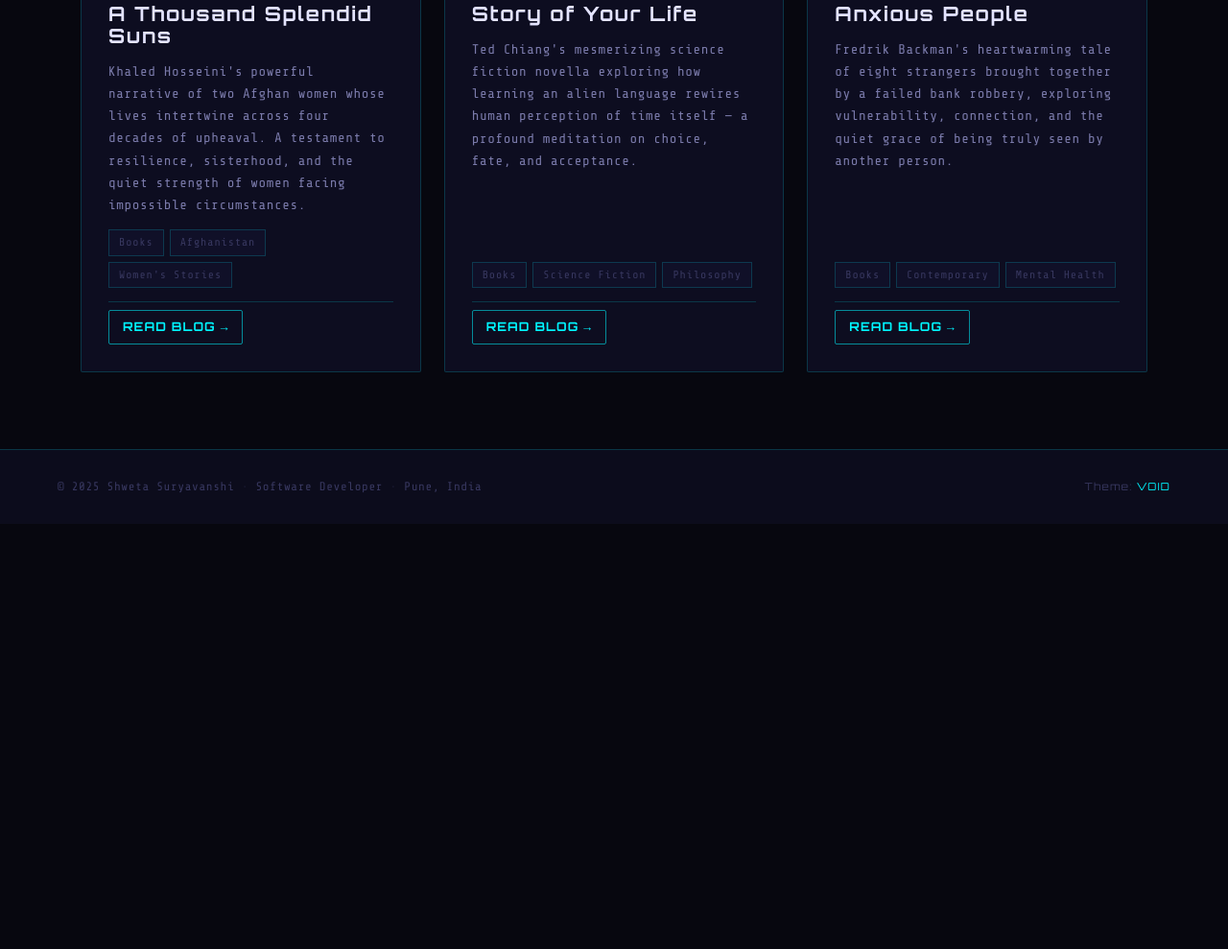
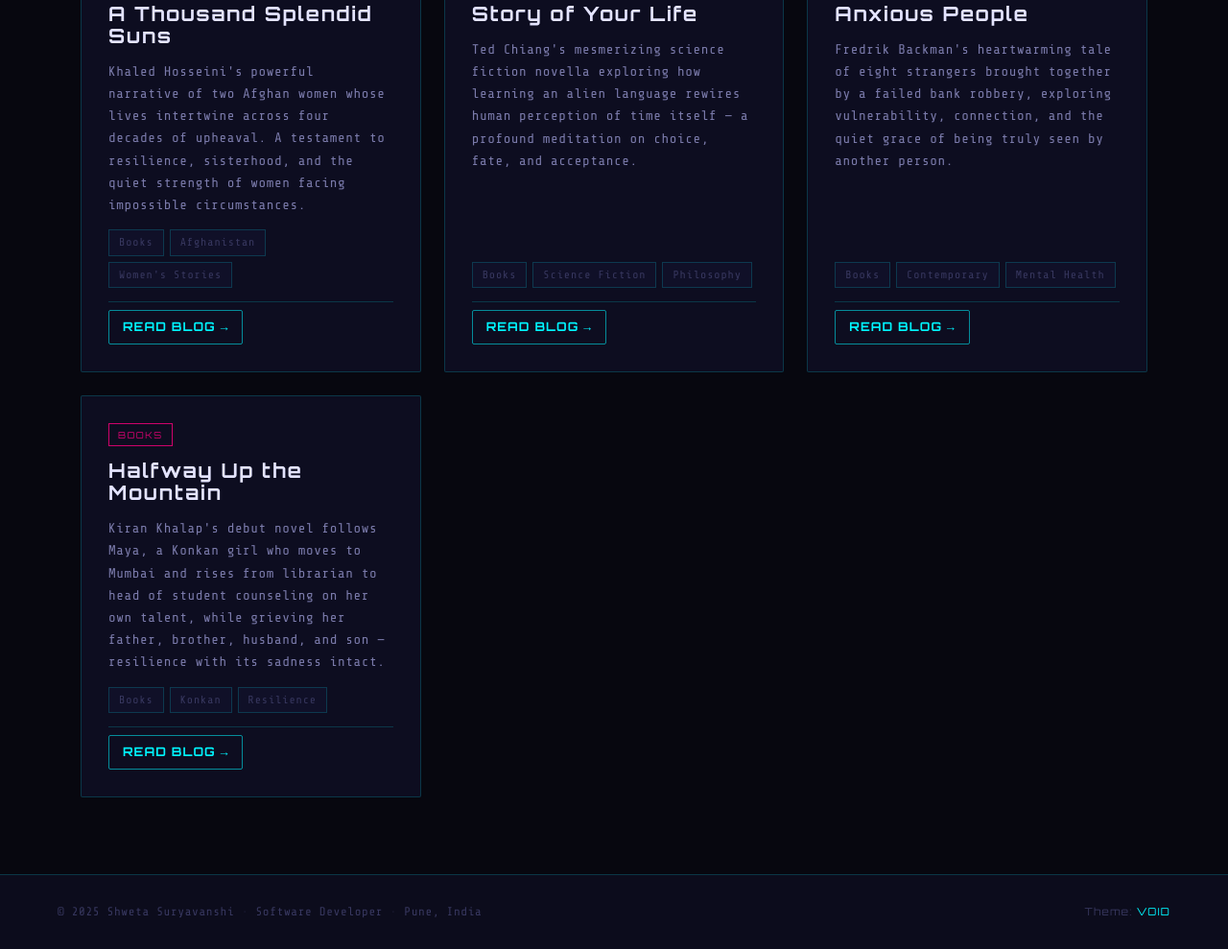
Before and after one commit to Shweta1127/Shweta1127.github.io, a plain HTML site: page blogs.html in a window 1280 px wide. Shown: the part 1789-2778 px from the top of the page at 96% size. Before the commit the page ends 2335 px from the top, so only its background shows below. Drawn offline with nearby package versions, Linux system fonts and the light colour scheme; a web font is replaced by a local one.

Commit message:
added new book blog in blogs.html

```diff
--- a/blogs.html
+++ b/blogs.html
@@ -216,6 +216,16 @@
           <div class="project-stats"><a href="blogs/anxious-people.html" class="btn btn-secondary" style="font-size:0.8rem;padding:6px 14px;">Read Blog →</a></div>
         </article>
 
+        <article class="blog-card" data-category="books"
+                 data-title="halfway up the mountain"
+                 data-tags="books konkan resilience grief loss family indian writing kiran khalap maya">
+          <div class="project-meta"><span class="project-badge">Books</span></div>
+          <h3 class="project-title">Halfway Up the Mountain</h3>
+          <p class="project-desc">Kiran Khalap's debut novel follows Maya, a Konkan girl who moves to Mumbai and rises from librarian to head of student counseling on her own talent, while grieving her father, brother, husband, and son — resilience with its sadness intact.</p>
+          <ul class="project-tags" role="list"><li>Books</li><li>Konkan</li><li>Resilience</li></ul>
+          <div class="project-stats"><a href="blogs/halfway-up-the-mountain.html" class="btn btn-secondary" style="font-size:0.8rem;padding:6px 14px;">Read Blog →</a></div>
+        </article>
+
       </div>
       <!-- end #blogs-grid -->
 
```
